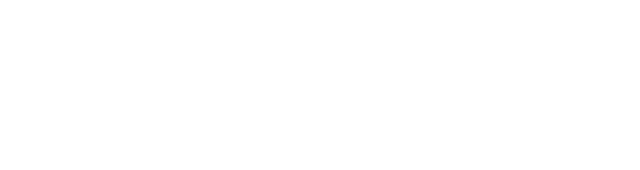
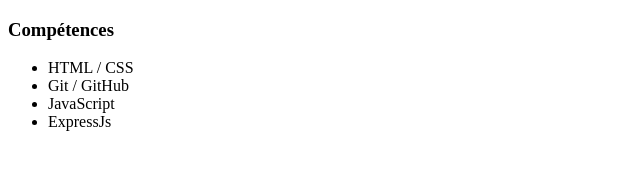
Before and after one commit to Matteo065/git-mon-cv, a plain HTML site: page index.html in a window 1280 px wide. Shown: the whole page, without its empty margins (0-640 px from the left). Drawn offline with Linux system fonts and the light colour scheme.

Commit message:
mise en place de la section competences

```diff
--- a/index.html
+++ b/index.html
@@ -8,6 +8,16 @@
 </head>
 <body>
 
+    <section id="competences">
+    <h3>Compétences</h3>
+    <ul>
+        <li>HTML / CSS</li>
+        <li>Git / GitHub</li>
+        <li>JavaScript</li>
+        <li>ExpressJs</li>
+    </ul>
+</section>
+
    <footer>
 
    </footer>
```
